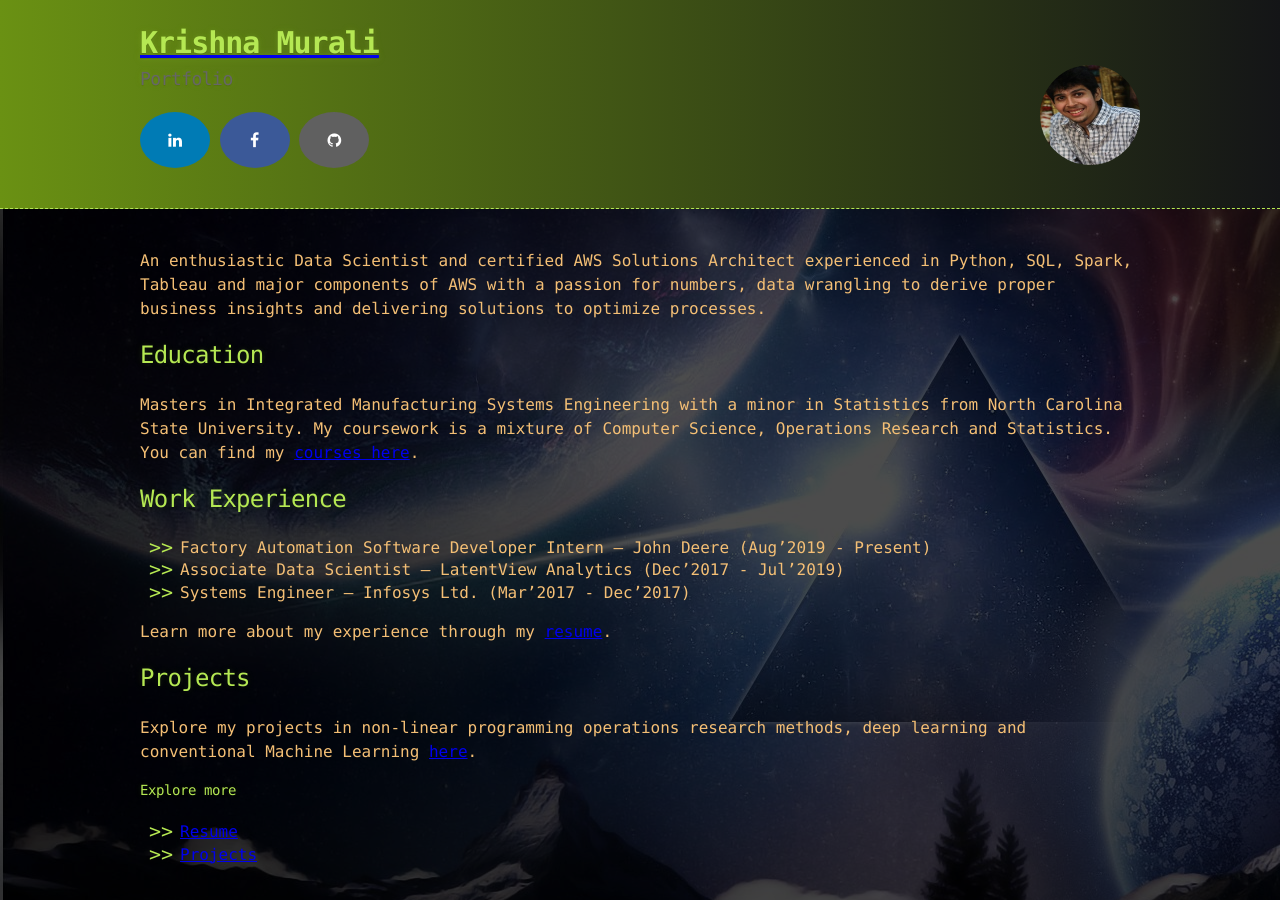
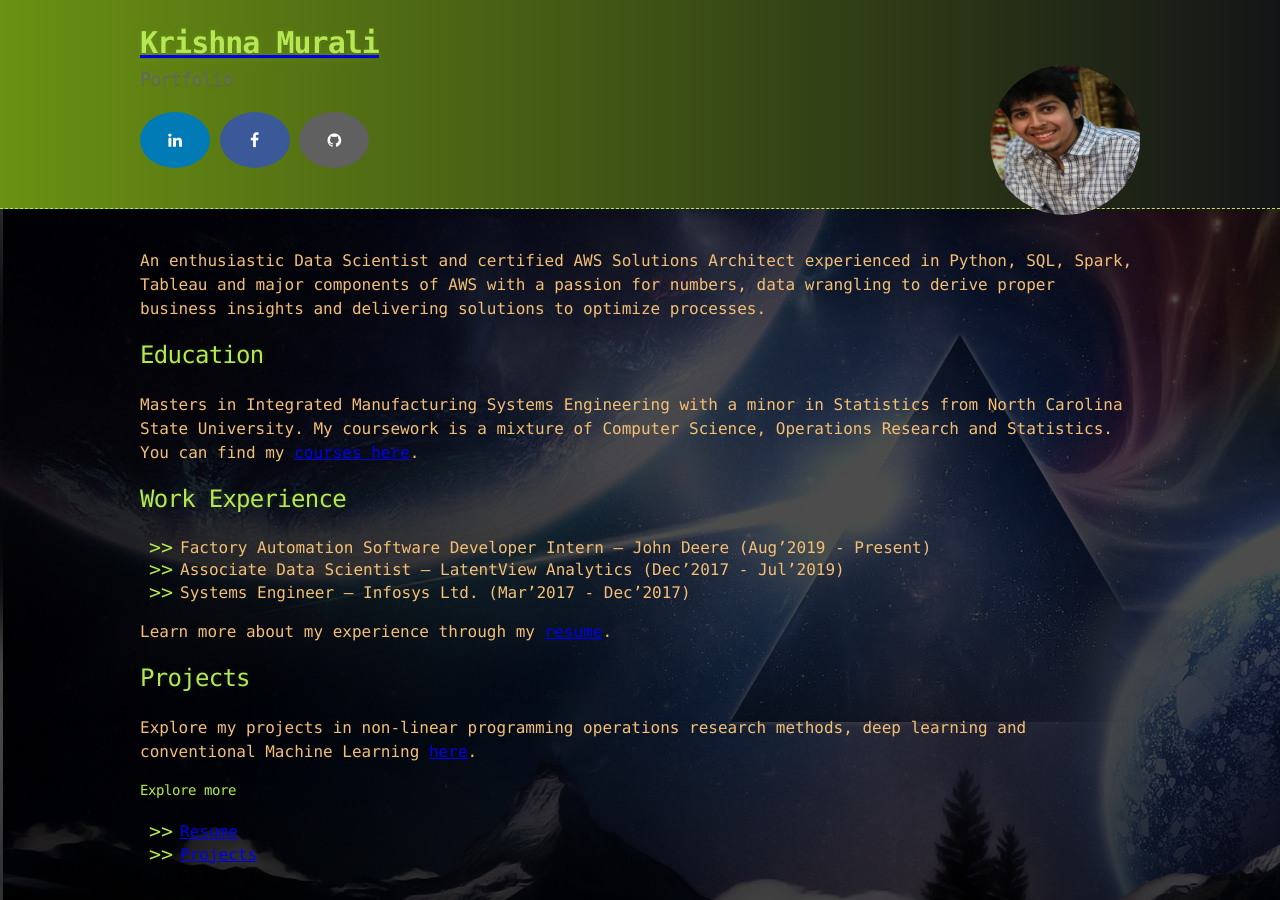
Before and after one commit to KrishnaMurali177/KrishnaMurali177.github.io, a Jekyll site: the page built from index.md, in a window 1280 px wide. Built offline with Jekyll 4.4.1, drawn with Linux system fonts in a browser that asks for light colours.

Commit message:
Update default.html

```diff
--- a/_layouts/default.html
+++ b/_layouts/default.html
@@ -18,7 +18,7 @@
         <a href="https://krishnamurali177.github.io/">
           <h1>Krishna Murali</h1>
         </a>
-        <img src="./LinkedInDP.png" alt="photo" style="width:100px;height:100px;" align="right">
+        <img src="./LinkedInDP.png" alt="photo" style="width:150px;height:150px;" align="right">
         <h2>Portfolio</h2>
 
 
```
